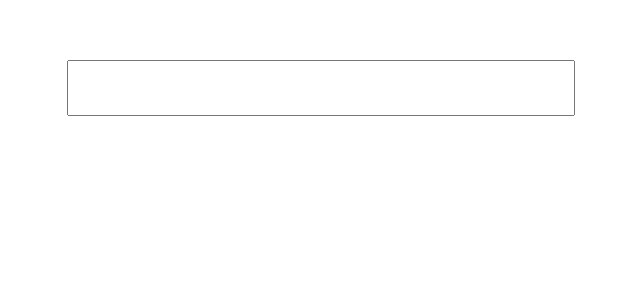
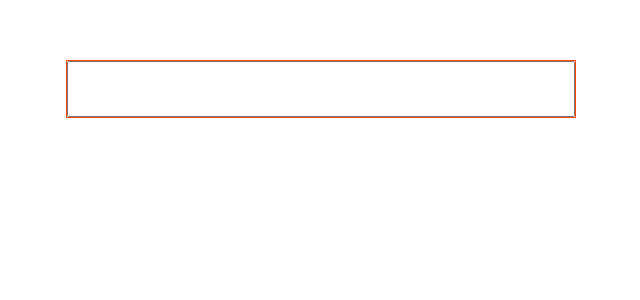
Before and after one commit to overlord1126/vue-search, a Vue app: page / in a window 1280 px wide. Shown: the top 300 px of the page, without its empty margins (319-959 px from the left). Built offline with nearby package versions, Linux system fonts and the light colour scheme; the HTML template or start-up script is replaced by a standard one.

Commit message:
完成搜索功能

```diff
--- a/src/components/search.vue
+++ b/src/components/search.vue
@@ -1,7 +1,13 @@
 <template>
 	<div id="box">
-		<input ref="inp" autofocus @blur="getFocus" class="searchInp" type="text" v-model="keyWord" @keyup="get($event)" @keydown.down="down" @keydown.up="up"/>
+		<div class="search_pannel">
+			<!--搜索框，ref为真实的DOM节点，便于当失去焦点的时候，找回焦点-->
+			<input ref="inp" autofocus @blur="getFocus" class="searchInp" type="text" v-model="keyWord" @keyup="get($event)" @keydown.down="down" @keydown.up="up" @keydown.enter="search"/>
+			<!--清空输入框中内容，输入框中由内容才会显示-->
+			<span id="keyWordReset" @click="resetkeyWord" v-if="keyWord">&times;</span>
+		</div>
 		<div class="searchContent">
+			<!--过渡，使用ul包裹元素-->
 			<transition-group name="itemfade" tag="ul" mode="out-in" v-cloak>
 				<li v-for="(v,i) in myData" :key="v" :class="{active:activeIndex==i,hover:hoverIndex==i}" @mouseover="over(i)" @mouseout="out" @click="sel(v,i)">{{v}}</li>
 			</transition-group>
@@ -18,20 +24,28 @@
 				keyWord:"",
 				activeIndex:-1,
 				hoverIndex:-1,
+				searchTypeIndex:0,
+				searchType: [{
+	                name: '360搜索',
+	                searchSrc: 'https://www.so.com/s?ie=utf-8&shb=1&src=360sou_newhome&q='
+	            }, {
+	                name: '百度搜索',
+	                searchSrc: 'https://www.baidu.com/s?ie=utf-8&f=8&rsv_bp=0&rsv_idx=1&tn=baidu&wd='
+	            }, {
+	                name: '搜狗搜索',
+	                searchSrc: 'https://www.sogou.com/web?query='
+	            }]
 			}
 		},
 		methods:{
 			get:function(ev){
 				var that = this;
 				if( ev.keyCode == 38 || ev.keyCode == 40 ) return;
-//				console.dir( jsonp );
 				jsonp('https://sug.so.360.cn/suggest?word=' + this.keyWord + '&encodein=utf-8&encodeout=utf-8',{},function(res,data) {
 					that.myData = data.s;
-//					console.log( that.myData );
            		});
 			},
 			getFocus:function(){
-				console.log( 1 )
 				this.$refs.inp.focus();
 			},
 			over:function(a){
@@ -40,17 +54,31 @@
 			up:function(){
 				this.activeIndex--;
 				if(this.activeIndex<0)this.activeIndex = this.myData.length-1;
+				this.keyWord = this.myData[this.activeIndex];
 			},
 			down:function(){
 				this.activeIndex++;
 				this.activeIndex %= this.myData.length;
+				this.keyWord = this.myData[this.activeIndex];
 			},
 			out:function(){
 				this.hoverIndex = -1;
 			},
 			sel:function(a,b){
+				var that = this;
 				this.activeIndex = b;
 				this.keyWord = a;
+				setTimeout(that.search,500)
+			},
+			resetkeyWord:function(){
+				var that = this;
+				this.keyWord = "";
+				jsonp('https://sug.so.360.cn/suggest?word=' + this.keyWord + '&encodein=utf-8&encodeout=utf-8',{},function(res,data) {
+					that.myData = data.s;
+           		});
+			},
+			search:function(){
+				window.open( this.searchType[this.searchTypeIndex].searchSrc + this.keyWord )
 			}
 		}
 	}
@@ -73,7 +101,7 @@
 		width: 500px;
 		text-indent: 20px;
 		outline: none;
-		font: 20px/50 "微软雅黑";
+		font: 20px/50px "微软雅黑";
 	}
 	.searchContent{
 		width: 500px;
@@ -113,4 +141,19 @@
 
 	}
 
+	#keyWordReset{
+		position: absolute;
+		right: 20px;
+		top: 6px;
+		font: bold 30px "微软雅黑";
+		cursor: pointer;
+	}
+	#keyWordReset:hover{
+		color: #ccc;
+	}
+	.search_pannel {
+		border: 1px solid #FF4500;
+		display: inline-block;
+		position: relative;
+	}
 </style>
```
Also changed, not shown: 4 other files (tests, documents, lock files or other folders).
